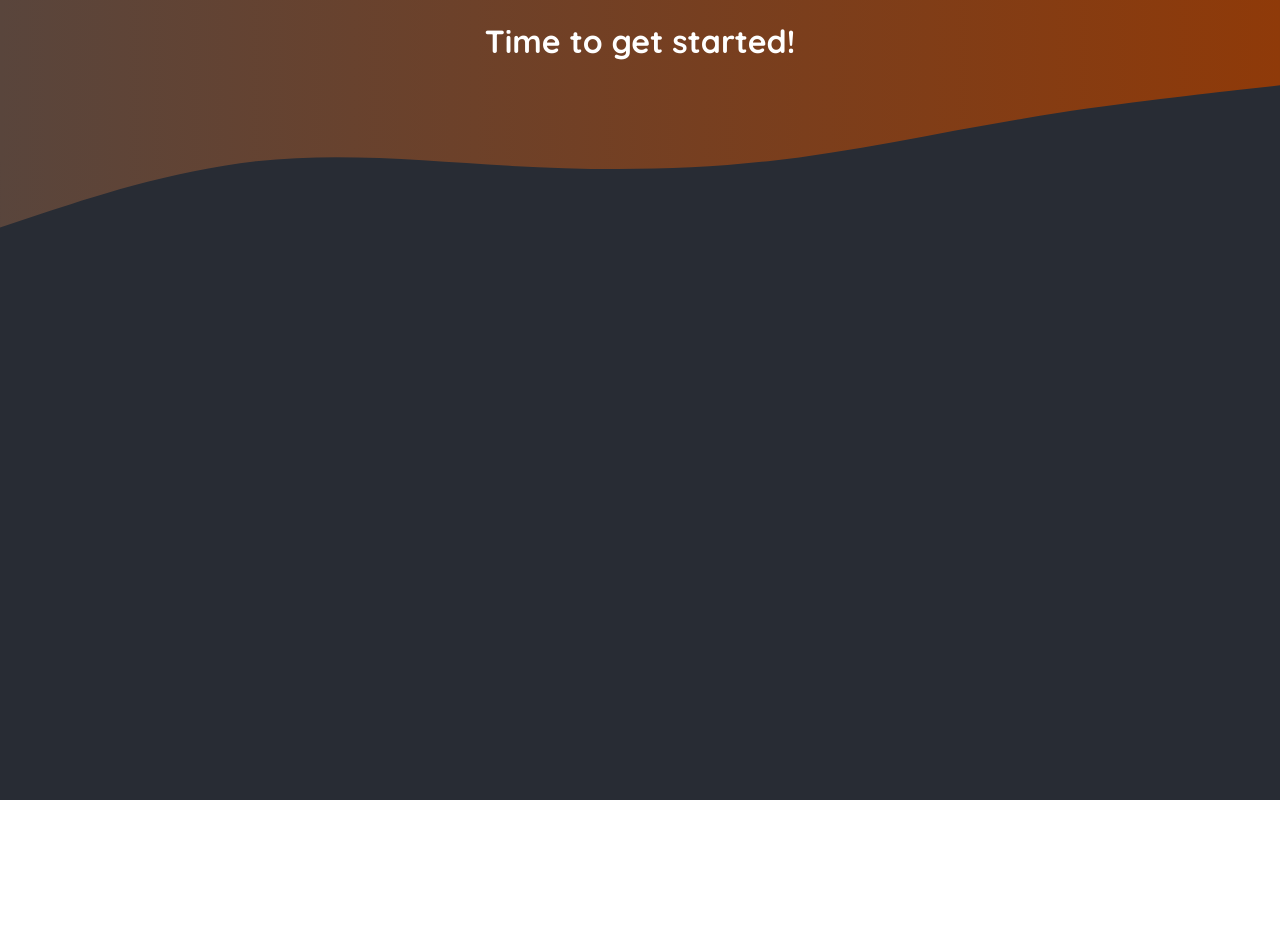
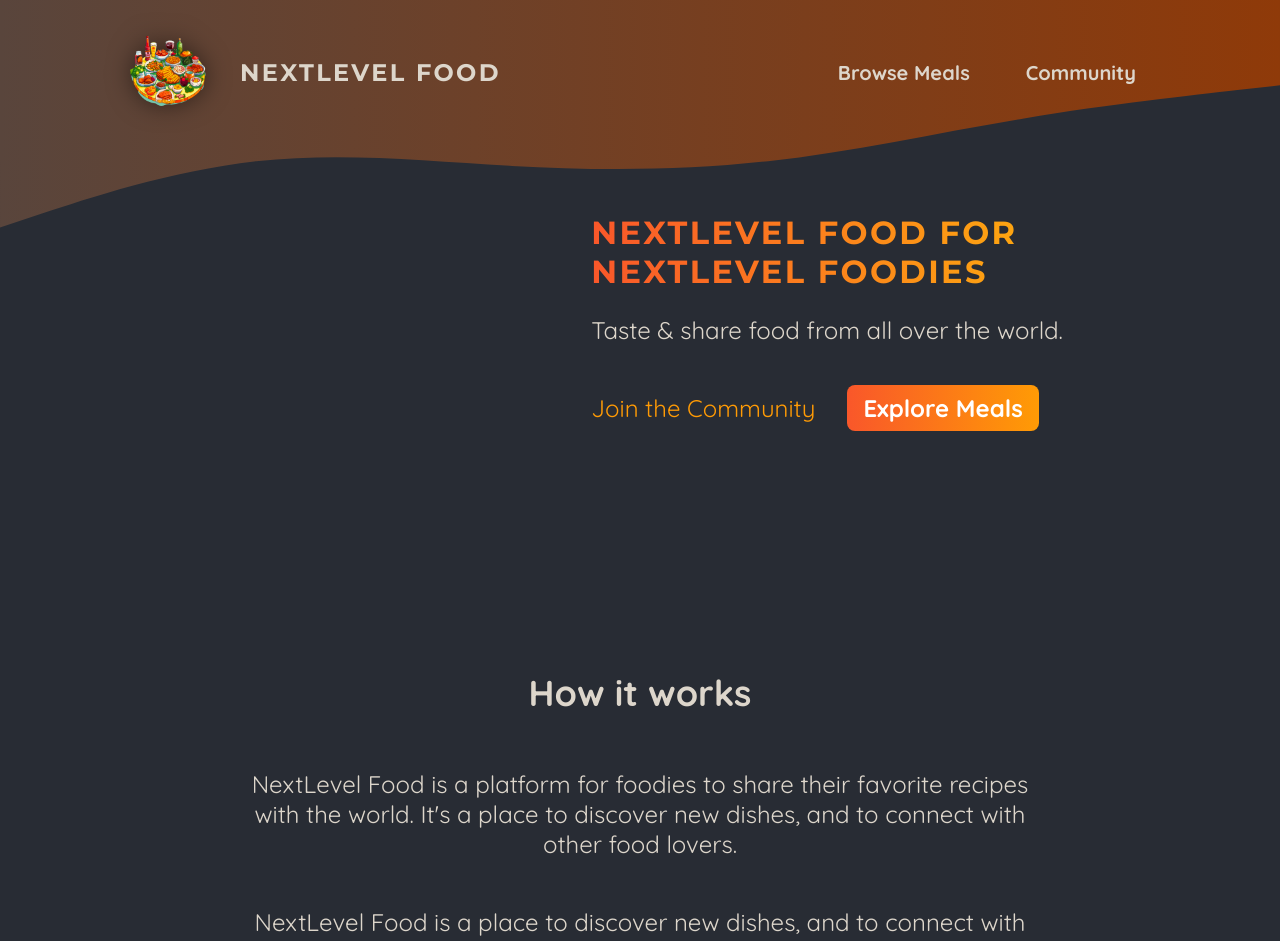
Before and after one commit to ktphuc1994/learning-nextjs-food-app, a Next.js app: page / in a window 1280 px wide. Shown: the top 941 px of the page. Before the commit the page ends 800 px from the top, so only its background shows below. Built offline with nearby package versions, Linux system fonts and the light colour scheme.

Commit message:
Complete Main Header

```diff
--- /dev/null
+++ b/Components/MainHeader/MainHeader.js
@@ -0,0 +1,35 @@
+// import library components
+import Link from 'next/link';
+import Image from 'next/image';
+
+// import local styles and assets
+import styles from './MainHeader.module.css';
+import logeImg from '@/assets/logo.png';
+import MainHeaderBackground from './MainHeaderBackground';
+
+const MainHeader = () => {
+  return (
+    <>
+      <MainHeaderBackground />
+      <header className={styles.header}>
+        <Link href='/' className={styles.logo}>
+          <Image src={logeImg} alt='A plate with food on it' priority />
+          NextLevel Food
+        </Link>
+
+        <nav className={styles.nav}>
+          <ul>
+            <li>
+              <Link href='/meals'>Browse Meals</Link>
+            </li>
+            <li>
+              <Link href='/community'>Community</Link>
+            </li>
+          </ul>
+        </nav>
+      </header>
+    </>
+  );
+};
+
+export default MainHeader;
--- /dev/null
+++ b/Components/MainHeader/MainHeader.module.css
@@ -0,0 +1,67 @@
+.header {
+  display: flex;
+  justify-content: space-between;
+  align-items: center;
+  padding: 2rem 1rem;
+}
+
+@media (min-width: 768px) {
+  .header {
+    padding: 2rem 10%;
+  }
+}
+
+.nav ul {
+  list-style: none;
+  margin: 0;
+  padding: 0;
+  display: flex;
+  gap: 1.5rem;
+  /* font-family: 'Montserrat', sans-serif; */
+  font-size: 1.25rem;
+}
+
+.nav a {
+  text-decoration: none;
+  color: #ddd6cb;
+  font-weight: bold;
+  padding: 0.5rem 1rem;
+  border-radius: 0.5rem;
+}
+
+.nav a:hover,
+.nav a:active {
+  background: linear-gradient(90deg, #ff8a05, #f9b331);
+  background-clip: text;
+  -webkit-background-clip: text;
+  -webkit-text-fill-color: transparent;
+  text-shadow: 0 0 18px rgba(248, 190, 42, 0.8);
+}
+
+.active {
+  background: linear-gradient(90deg, #ff8a05, #f9b331);
+  background-clip: text;
+  -webkit-background-clip: text;
+  -webkit-text-fill-color: transparent;
+}
+
+.logo {
+  display: flex;
+  align-items: center;
+  justify-content: center;
+  gap: 2rem;
+  text-decoration: none;
+  color: #ddd6cb;
+  font-weight: bold;
+  font-family: 'Montserrat', sans-serif;
+  letter-spacing: 0.15rem;
+  text-transform: uppercase;
+  font-size: 1.5rem;
+}
+
+.logo img {
+  width: 5rem;
+  height: 5rem;
+  object-fit: contain;
+  filter: drop-shadow(0 0 0.75rem rgba(0, 0, 0, 0.5));
+}
--- /dev/null
+++ b/Components/MainHeader/MainHeaderBackground.js
@@ -0,0 +1,28 @@
+import styles from './MainHeaderBackground.module.css';
+
+const MainHeaderBackground = () => {
+  return (
+    <div className={styles['header-background']}>
+      <svg xmlns='http://www.w3.org/2000/svg' viewBox='0 0 1440 320'>
+        <defs>
+          <linearGradient id='gradient' x1='0%' y1='0%' x2='100%' y2='0%'>
+            <stop
+              offset='0%'
+              style={{ stopColor: '#59453c', stopOpacity: '1' }}
+            />
+            <stop
+              offset='100%'
+              style={{ stopColor: '#8f3a09', stopOpacity: '1' }}
+            />
+          </linearGradient>
+        </defs>
+        <path
+          fill='url(#gradient)'
+          d='M0,256L48,240C96,224,192,192,288,181.3C384,171,480,181,576,186.7C672,192,768,192,864,181.3C960,171,1056,149,1152,133.3C1248,117,1344,107,1392,101.3L1440,96L1440,0L1392,0C1344,0,1248,0,1152,0C1056,0,960,0,864,0C768,0,672,0,576,0C480,0,384,0,288,0C192,0,96,0,48,0L0,0Z'
+        ></path>
+      </svg>
+    </div>
+  );
+};
+
+export default MainHeaderBackground;
--- /dev/null
+++ b/Components/MainHeader/MainHeaderBackground.module.css
@@ -0,0 +1,14 @@
+.header-background {
+  position: absolute;
+  width: 100%;
+  height: 320px;
+  top: 0;
+  left: 0;
+  z-index: -1;
+}
+
+.header-background svg {
+  display: block;
+  width: 100%;
+  height: auto;
+}
--- /dev/null
+++ b/app/community/page.js
@@ -0,0 +1,5 @@
+const MealCommunity = () => {
+  return <h1>MealCommunity</h1>;
+};
+
+export default MealCommunity;
--- a/app/globals.css
+++ b/app/globals.css
@@ -11,21 +11,6 @@
 body {
   margin: 0;
   background: radial-gradient(#282c34, #282c34);
-}
-
-.header-background {
-  position: absolute;
-  width: 100%;
-  height: 320px;
-  top: 0;
-  left: 0;
-  z-index: -1;
-}
-
-svg {
-  display: block;
-  width: 100%;
-  height: auto;
 }
 
 .not-found,
--- a/app/layout.js
+++ b/app/layout.js
@@ -1,4 +1,7 @@
 import './globals.css';
+
+// import local components
+import MainHeader from '@/Components/MainHeader/MainHeader';
 
 export const metadata = {
   title: 'NextLevel Food',
@@ -7,29 +10,9 @@
 
 export default function RootLayout({ children }) {
   return (
-    <html lang="en">
+    <html lang='en'>
       <body>
-        <div className="header-background">
-          <svg xmlns="http://www.w3.org/2000/svg" viewBox="0 0 1440 320">
-            <defs>
-              <linearGradient id="gradient" x1="0%" y1="0%" x2="100%" y2="0%">
-                <stop
-                  offset="0%"
-                  style={{ stopColor: '#59453c', stopOpacity: '1' }}
-                />
-                <stop
-                  offset="100%"
-                  style={{ stopColor: '#8f3a09', stopOpacity: '1' }}
-                />
-              </linearGradient>
-            </defs>
-            <path
-              fill="url(#gradient)"
-              d="M0,256L48,240C96,224,192,192,288,181.3C384,171,480,181,576,186.7C672,192,768,192,864,181.3C960,171,1056,149,1152,133.3C1248,117,1344,107,1392,101.3L1440,96L1440,0L1392,0C1344,0,1248,0,1152,0C1056,0,960,0,864,0C768,0,672,0,576,0C480,0,384,0,288,0C192,0,96,0,48,0L0,0Z"
-            ></path>
-          </svg>
-        </div>
-
+        <MainHeader />
         {children}
       </body>
     </html>
--- a/app/page.js
+++ b/app/page.js
@@ -1,9 +1,50 @@
+import Link from 'next/link';
+
+import classes from './page.module.css';
+
 export default function Home() {
   return (
-    <main>
-      <h1 style={{ color: 'white', textAlign: 'center' }}>
-        Time to get started!
-      </h1>
-    </main>
+    <>
+      <header className={classes.header}>
+        <div className={classes.slideshow}></div>
+        <div>
+          <div className={classes.hero}>
+            <h1>NextLevel Food for NextLevel Foodies</h1>
+            <p>Taste & share food from all over the world.</p>
+          </div>
+          <div className={classes.cta}>
+            <Link href='/community'>Join the Community</Link>
+            <Link href='/meals'>Explore Meals</Link>
+          </div>
+        </div>
+      </header>
+      <main>
+        <section className={classes.section}>
+          <h2>How it works</h2>
+          <p>
+            NextLevel Food is a platform for foodies to share their favorite
+            recipes with the world. It&apos;s a place to discover new dishes,
+            and to connect with other food lovers.
+          </p>
+          <p>
+            NextLevel Food is a place to discover new dishes, and to connect
+            with other food lovers.
+          </p>
+        </section>
+
+        <section className={classes.section}>
+          <h2>Why NextLevel Food?</h2>
+          <p>
+            NextLevel Food is a platform for foodies to share their favorite
+            recipes with the world. It&apos;s a place to discover new dishes,
+            and to connect with other food lovers.
+          </p>
+          <p>
+            NextLevel Food is a place to discover new dishes, and to connect
+            with other food lovers.
+          </p>
+        </section>
+      </main>
+    </>
   );
 }
--- /dev/null
+++ b/app/page.module.css
@@ -0,0 +1,75 @@
+.header {
+  display: flex;
+  gap: 3rem;
+  margin: 3rem auto;
+  width: 90%;
+  max-width: 75rem;
+}
+
+.slideshow {
+  width: 40rem;
+  height: 25rem;
+}
+
+.hero {
+  color: #ddd6cb;
+  font-size: 1.5rem;
+}
+
+.hero h1 {
+  font-size: 2rem;
+  font-weight: bold;
+  font-family: 'Montserrat', sans-serif;
+  letter-spacing: 0.15rem;
+  text-transform: uppercase;
+  background: linear-gradient(90deg, #f9572a, #ffc905);
+  background-clip: text;
+  -webkit-background-clip: text;
+  -webkit-text-fill-color: transparent;
+}
+
+.cta {
+  font-size: 1.5rem;
+  display: flex;
+  gap: 1rem;
+}
+
+.cta a {
+  display: inline-block;
+  margin-top: 1rem;
+  padding: 0.5rem 1rem;
+  border-radius: 0.5rem;
+  background: linear-gradient(90deg, #f9572a, #ff9b05);
+  color: #ffffff;
+  font-weight: bold;
+  text-decoration: none;
+}
+
+.cta a:hover,
+.cta a:active {
+  background: linear-gradient(90deg, #fd4715, #f9b241);
+}
+
+.cta a:first-child {
+  background: transparent;
+  font-weight: normal;
+  color: #ff9b05;
+  padding-left: 0;
+}
+
+.cta a:first-child:hover,
+.cta a:first-child:active {
+  background: transparent;
+  color: #f9b241;
+}
+
+.section {
+  display: flex;
+  flex-direction: column;
+  color: #ddd6cb;
+  font-size: 1.5rem;
+  max-width: 50rem;
+  width: 90%;
+  margin: 2rem auto;
+  text-align: center;
+}
```
Also changed, not shown: app/meals/[meal-id]/page.js (added, +9 -0 lines), app/meals/page.js (added, +17 -0 lines), app/meals/share/page.js (added, +7 -0 lines).
